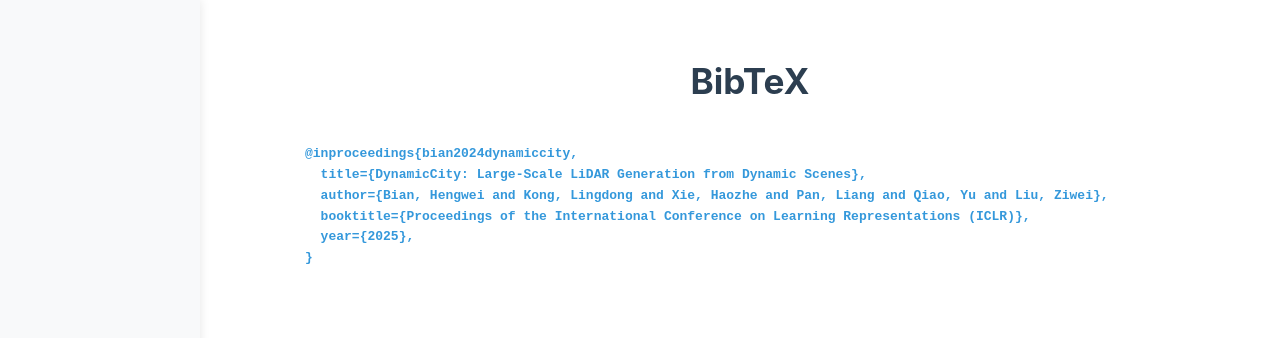
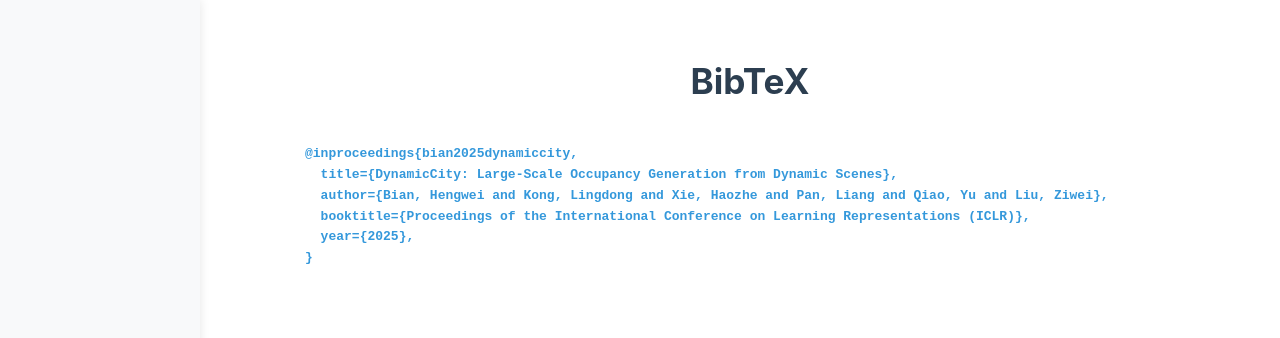
Before and after one commit to dynamic-city/dynamic-city.github.io, a Jekyll site: the page built from bibtex.md, in a window 1280 px wide. Shown: the top 338 px of the page. Built offline with Jekyll 4.4.1, drawn with Linux system fonts in a browser that asks for light colours; our own code applies the rules of GitHub Pages for plain Markdown files; a style sheet for code colours, icons or effects is not loaded.

Commit message:
update title

````diff
--- a/_config.yml
+++ b/_config.yml
@@ -1,4 +1,4 @@
-title: "DynamicCity: Large-Scale LiDAR Generation from Dynamic Scenes"
+title: "DynamicCity: Large-Scale Occupancy Generation from Dynamic Scenes"
 baseurl: ""
 url: "https://dynamic-city.github.io"
 markdown: kramdown
--- a/bibtex.md
+++ b/bibtex.md
@@ -1,8 +1,8 @@
 ## BibTeX
 
 ```bibtex
-@inproceedings{bian2024dynamiccity,
-  title={DynamicCity: Large-Scale LiDAR Generation from Dynamic Scenes},
+@inproceedings{bian2025dynamiccity,
+  title={DynamicCity: Large-Scale Occupancy Generation from Dynamic Scenes},
   author={Bian, Hengwei and Kong, Lingdong and Xie, Haozhe and Pan, Liang and Qiao, Yu and Liu, Ziwei},
   booktitle={Proceedings of the International Conference on Learning Representations (ICLR)},
   year={2025},
````
Also changed, not shown: index.md (+3 -3 lines).
